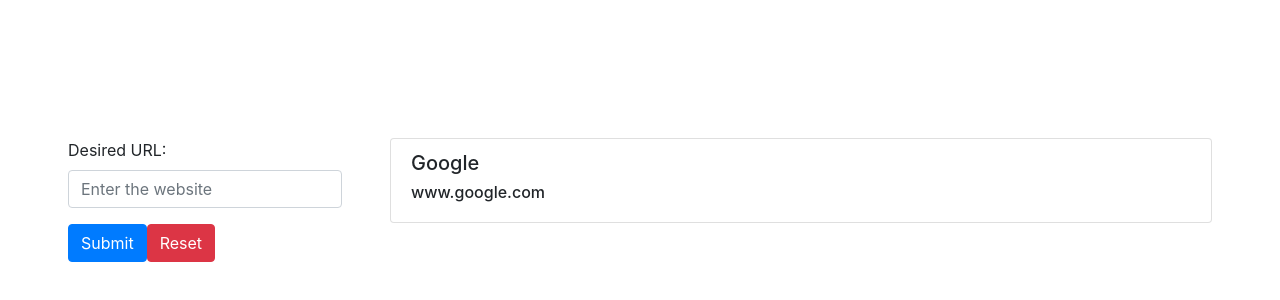
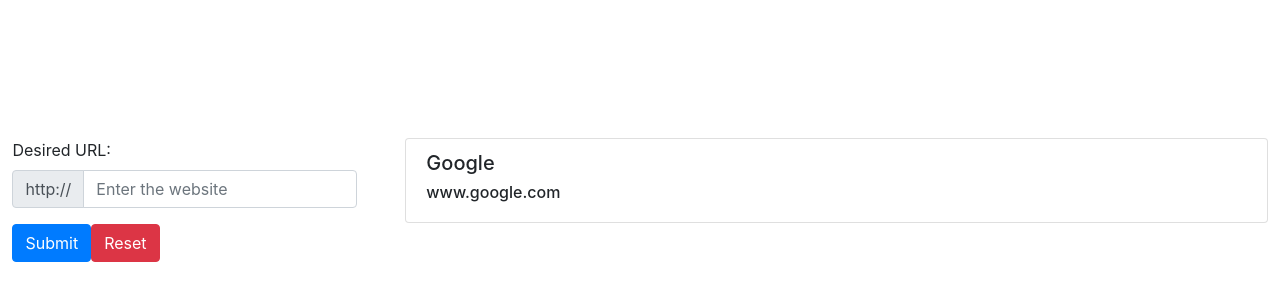
Before and after one commit to hmbill694/title-bot, a Vue app: page / in a window 1280 px wide. Shown: the part 122-422 px from the top of the page. Built offline with nearby package versions, Linux system fonts and the light colour scheme.

Commit message:
updated content area sizing, and added prepend to input in form

```diff
--- a/src/components/ContentArea.vue
+++ b/src/components/ContentArea.vue
@@ -20,7 +20,7 @@
 <style>
 .content-area{
   display: grid;
-  grid-template-columns: 1fr 3fr;
+  grid-template-columns: 2fr 5fr;
   min-height: 35vh;
   gap: 3rem;
 }
--- a/src/components/Form.vue
+++ b/src/components/Form.vue
@@ -1,11 +1,15 @@
 <template>
   <div class="">
-    <b-form @submit="onSubmit">
+    <b-form @submit="onSubmit" @reset="onReset">
       <b-form-group
         id="input-group-1"
         label="Desired URL:"
         label-for="input-1"
+        prepend="http://"
       >
+        <b-input-group
+        prepend="http://"
+        >
         <b-form-input
           id="input-1"
           v-model="url"
@@ -13,6 +17,7 @@
           placeholder="Enter the website"
           required
         ></b-form-input>
+        </b-input-group>
       </b-form-group>
       <b-button type="submit" variant="primary">Submit</b-button>
       <b-button type="reset" variant="danger">Reset</b-button>
@@ -29,6 +34,9 @@
   methods: {
     onSubmit (event) {
       event.preventDefault()
+    },
+    onReset () {
+      this.url = ''
     }
   }
 }
```
